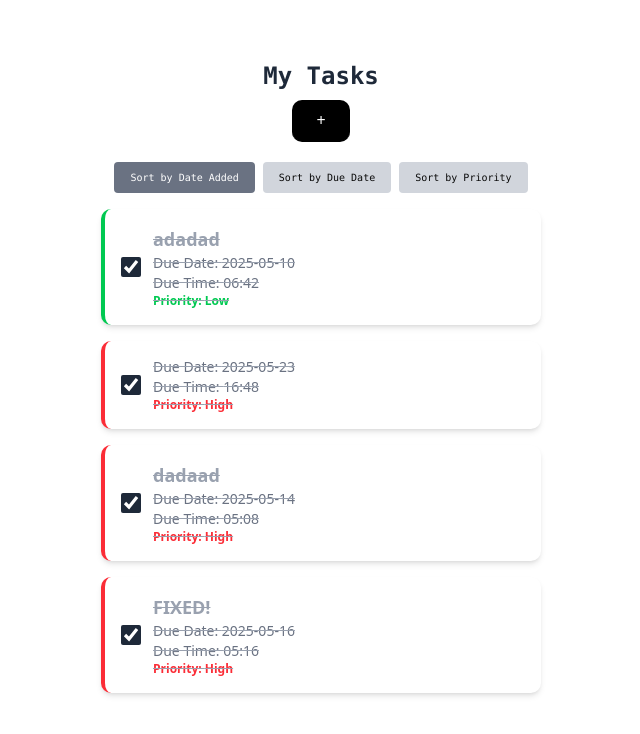
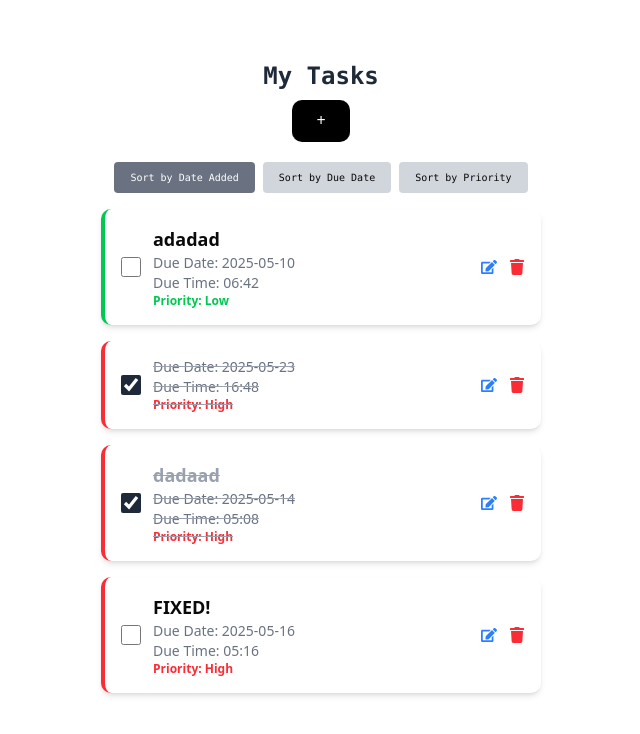
Before and after one commit to rianluisx/cmsc129-lab4-react-todo, a React (Vite) app: page / in a window 1280 px wide. Shown: the top 734 px of the page, without its empty margins (319-959 px from the left). Built offline with nearby package versions, Linux system fonts and the light colour scheme; data requests are answered from the project's data file.

Commit message:
added edit/delete buttons

```diff
--- a/db.json
+++ b/db.json
@@ -7,7 +7,7 @@
       "dueTime": "06:42",
       "priority": "Low",
       "dateAdded": "2025-05-12",
-      "status": true
+      "status": false
     },
     {
       "id": "eefb",
@@ -34,7 +34,7 @@
       "dueTime": "05:16",
       "priority": "High",
       "dateAdded": "2025-05-12",
-      "status": true
+      "status": false
     }
   ]
 }
--- a/package.json
+++ b/package.json
@@ -21,6 +21,7 @@
     "react": "^19.0.0",
     "react-dom": "^19.0.0",
     "react-hook-form": "^7.56.3",
+    "react-icons": "^5.5.0",
     "tailwind-merge": "^3.2.0",
     "tailwindcss": "^4.1.6"
   },
--- a/src/components/TaskList.jsx
+++ b/src/components/TaskList.jsx
@@ -1,3 +1,5 @@
+import { FaEdit, FaTrash } from "react-icons/fa";
+
 export default function TaskList({ tasks, onToggleTask }) {
   if (tasks.length === 0) {
     return (
@@ -45,6 +47,23 @@ export default function TaskList({ tasks, onToggleTask }) {
               </p>
             </div>
           </div>
+          <div className="flex space-x-3">
+            <button
+              className="text-blue-500 hover:text-blue-700 flex items-center cursor-pointer"
+              onClick={() => openEditDialog(task)}
+              aria-label="Edit Task"
+            >
+              <FaEdit />
+            </button>
+
+            <button
+              className="text-red-500 hover:text-red-700 flex items-center cursor-pointer"
+              onClick={() => openDeleteDialog(task)}
+              aria-label="Delete Task"
+            >
+              <FaTrash />
+            </button>
+          </div>
         </li>
       ))}
     </ul>
```
Also changed, not shown: 1 other file (tests, documents, lock files or other folders).
